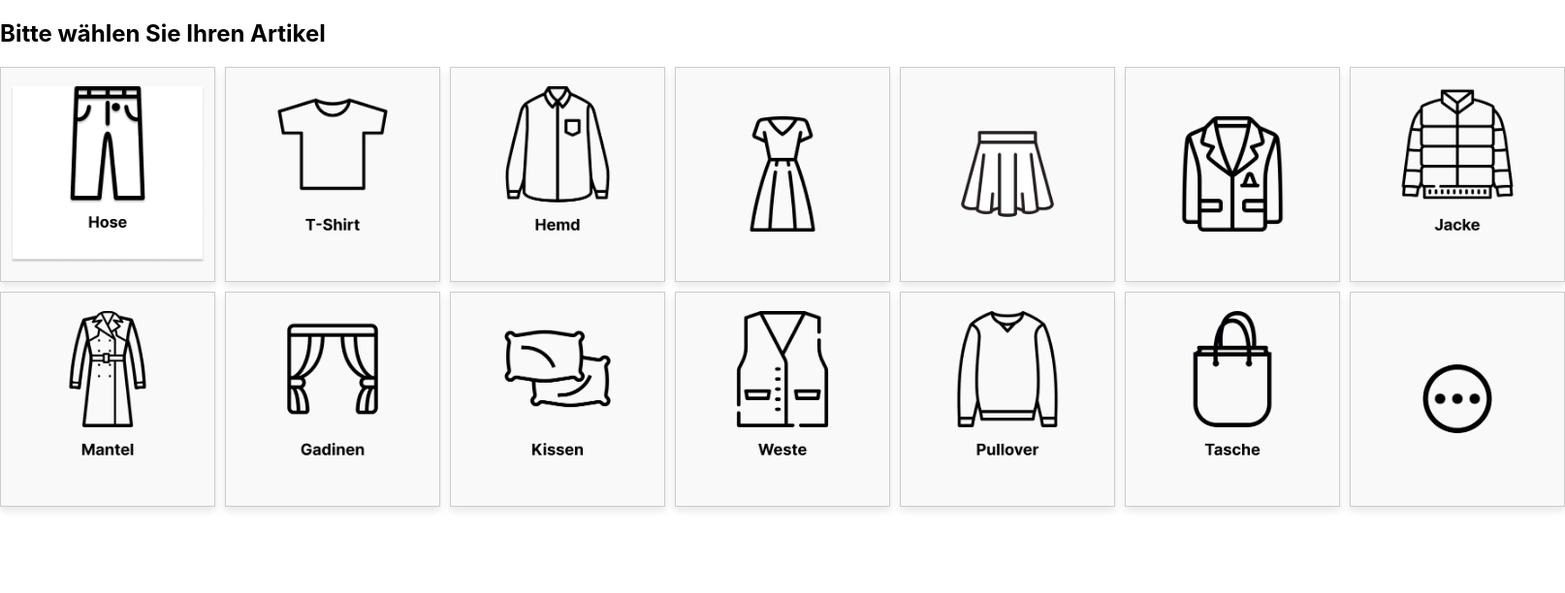
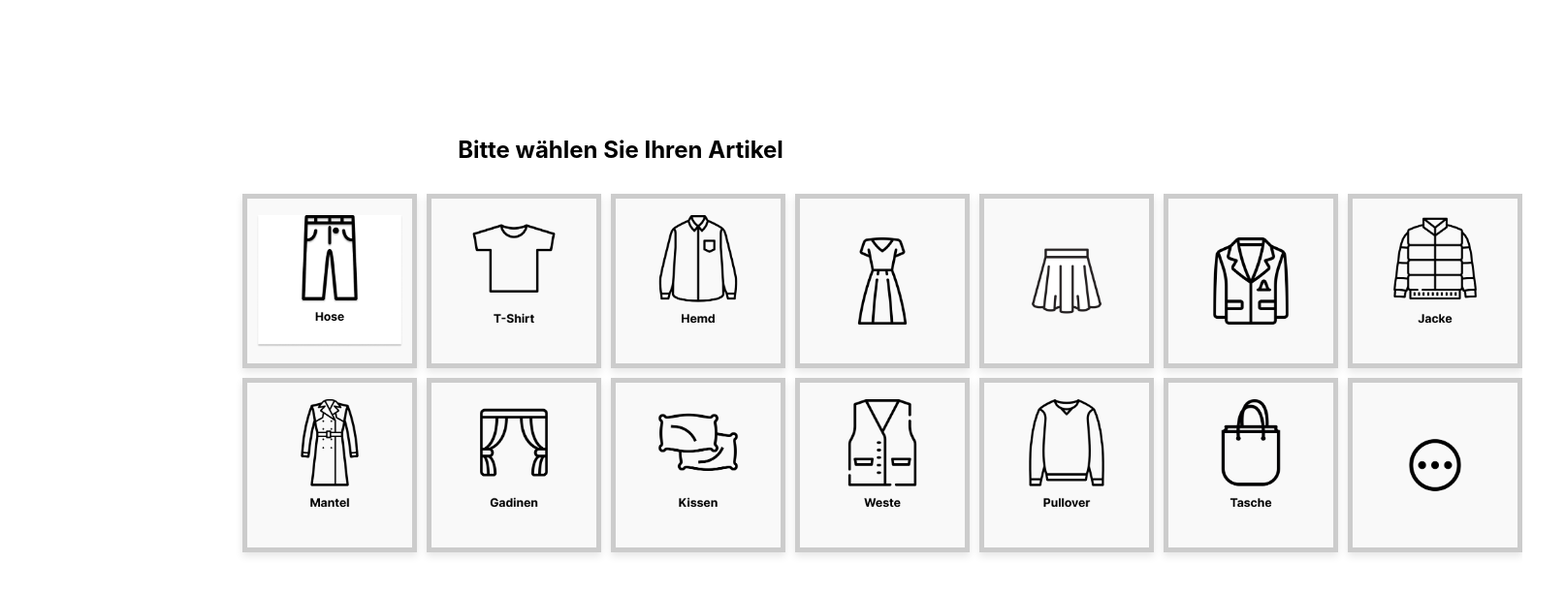
Before and after one commit to AS221412/schneiderei-system, a React (Create React App) app: page /Auftrag in a window 1280 px wide. Shown: the top 612 px of the page at 97% size, 1614 px wide, since content can reach past the window. Built offline with nearby package versions, Linux system fonts and the light colour scheme.

Commit message:
css anpassung

```diff
--- a/src/components/Auftrag/Auftrag.css
+++ b/src/components/Auftrag/Auftrag.css
@@ -1,21 +1,33 @@
+
+.header {
+    position: absolute;
+    top: 120px; /* Passen Sie diesen Wert nach Bedarf an */
+    left: 50%;
+    transform: translateX(-50%);
+}
+
+
 .outer-container {
+    position: relative;
+    margin-left: 250px;
     display: grid;
     grid-template-columns: repeat(7, 1fr); /* Ändern Sie diese Werte entsprechend Ihren Anforderungen */
     grid-template-rows: repeat(2, 1fr);
     gap: 10px; /* Optional: Abstand zwischen den Grid-Items */
     height: auto;
-    justify-items: center; /* Zentriert den Inhalt innerhalb der Grid-Items horizontal */
-    align-items: center; /* Zentriert den Inhalt innerhalb der Grid-Items vertikal */
+    align-items: center;
+    justify-items: center;
+    margin-top: 200px;
+    width: 100px;
 }
 
-/* Stile für die div-Elemente innerhalb des outer-container */
 .outer-container > div {
-    width: 200px; /* Setzen Sie die gewünschte Breite */
-    height: 200px; /* Setzen Sie die gewünschte Höhe */
+    width: 150px; /* Setzen Sie die gewünschte Breite */
+    height: 150px; /* Setzen Sie die gewünschte Höhe */
     display: flex;
     justify-content: center;
     align-items: center;
-    border: 1px solid #ccc; /* Optional: Rahmen um die div-Elemente */
+    border: 5px solid #ccc; /* Optional: Rahmen um die div-Elemente */
     box-shadow: 0 4px 8px rgba(0, 0, 0, 0.1); /* Optional: Schatten um die div-Elemente */
     padding: 10px; /* Optional: Innenabstand */
     background-color: #f9f9f9; /* Optional: Hintergrundfarbe */
--- a/src/components/Auftrag/Auftrag.tsx
+++ b/src/components/Auftrag/Auftrag.tsx
@@ -19,7 +19,7 @@ import  "../Auftrag/Auftrag.css"
 export const Auftrag = () => {
     return (
      <div>
-        <div>
+        <div className="header">
             <h2>Bitte wählen Sie Ihren Artikel</h2>
         </div>
 
```
